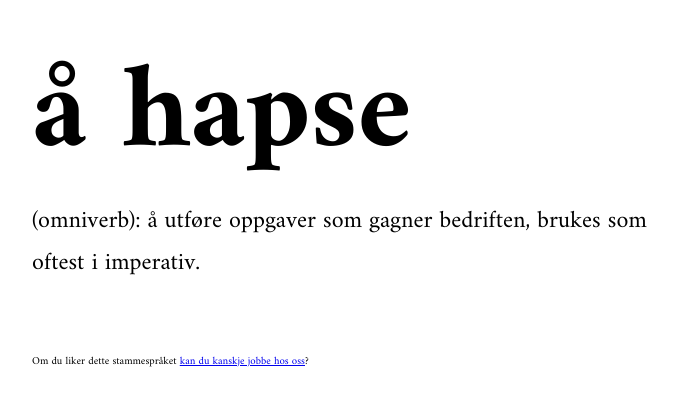
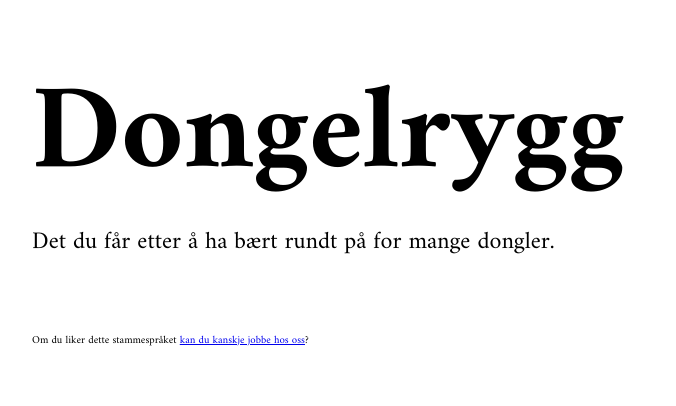
Before and after one commit to netliferesearch/stammespraak, a React (Create React App) app: page / in a window 1280 px wide. Shown: the part 186-592 px from the top of the page, without its empty margins (288-964 px from the left). Built offline with nearby package versions, Linux system fonts and the light colour scheme.

Commit message:
more quotes, random

```diff
--- a/src/index.js
+++ b/src/index.js
@@ -2,12 +2,66 @@ import React from 'react'
 import ReactDOM from 'react-dom'
 import './index.css'
 
+const ordliste = [
+    {
+        word: 'å hapse',
+        definition: '(omniverb): å utføre oppgaver som gagner bedriften, brukes som oftest i imperativ.'
+    },
+    {
+        word: 'fryktfat',
+        definition: '(subst.): Samlingen med bekymringer i forkant og underveis i et prosjekt.'
+    },
+    {
+        word: 'å spurve',
+        definition: 'verb, overført betyd.) ; forsiktig slippe en drittoppgave i hodet på noen andre, som ikke merker det før det er for sent.'
+    },
+    {
+        word: 'Ordlighet',
+        definition: 'At det føles som et begrep som betyr noe selv om du ikke nødvendigvis vet hva det betyr.'
+    },
+    {
+        word: 'Clever-dickness',
+        definition: 'når noen prøver så hardt å være morsom eller flink at andre responderer med å rante.'
+    },
+    {
+        word: 'Hverdagsgenialitet',
+        definition: 'Verdi, målsetning og fokus til Netlife Research Bergen.'
+    },
+    {
+        word: 'Tazzen',
+        definition: '3d-printeren til Netlife Research Bergen. Høyt elsket, hyppig brukt.'
+    },
+    {
+        word: 'Birdie',
+        definition: 'Kjell-Mortens ondsinnede bot. Konseptet Birdie oppsto en dag der TV-serien «Bør de gifte seg?» ble diskutert i lunsjen. Bør de ble til Birdie, og Kjell-Morten kodet opp boten med avansert AI som sikrer at du alltid får svar om at «Nei, det bør de ikke» hvis du håpet på et ja og vise-versa..'
+    },
+    {
+        word: 'Purreløk',
+        definition: 'Når vi sender en purreløk til noen, sender vi en purring. Men purreløk er artigere.'
+    },
+    {
+        word: 'Knutset',
+        definition: 'Å bli fortalt at det du deler allerede er delt av Knut for lenge siden. Brukt i en setning: «Jeg droppet å dele det, i frykt for å bli knutset.»'
+    },
+    {
+        word: 'Rennesteinsfrukt',
+        definition: 'Frukt som er så lavthengende at den ligger i rennesteinen.'
+    },
+    {
+        word: 'bergensning',
+        definition: 'Oslo-kontoret foreslår noe som er gjort for lengst i vest.'
+    },
+    {
+        word: 'Dongelrygg',
+        definition: 'Det du får etter å ha bært rundt på for mange dongler.'
+    }
+]
+const random = Math.floor(Math.random()*ordliste.length)
 ReactDOM.render((
     <div className='wrapper'>
         <div className='container'>
-            <h1>å hapse</h1>
-            <p>(omniverb): å utføre oppgaver som gagner bedriften, brukes som oftest i imperativ.</p>
-
+            <h1>{ordliste[random].word}</h1>
+            <p>{ordliste[random].definition}</p>
         <div className="cta"><small>Om du liker dette stammespråket <a href="https://www.netliferesearch.com/jobb">kan du kanskje jobbe hos oss</a>?</small></div>
         </div>
     </div>
```
